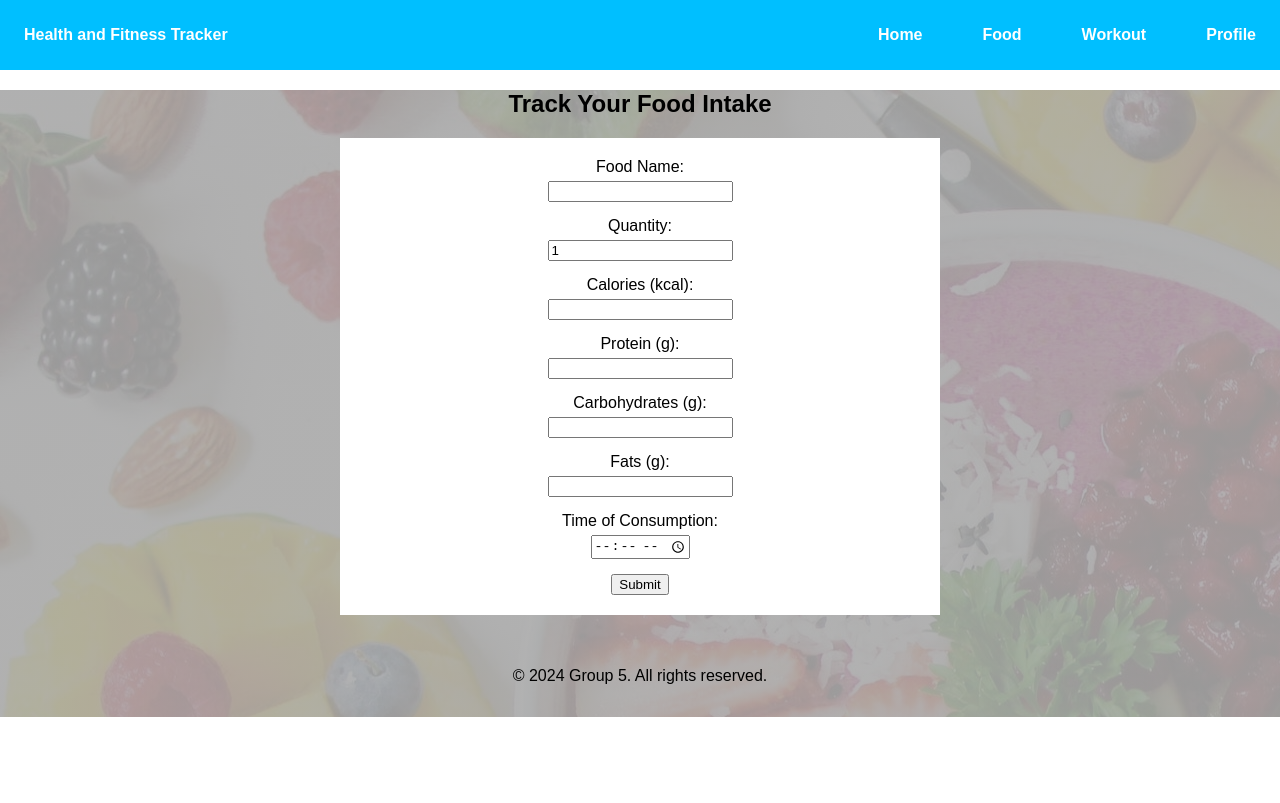
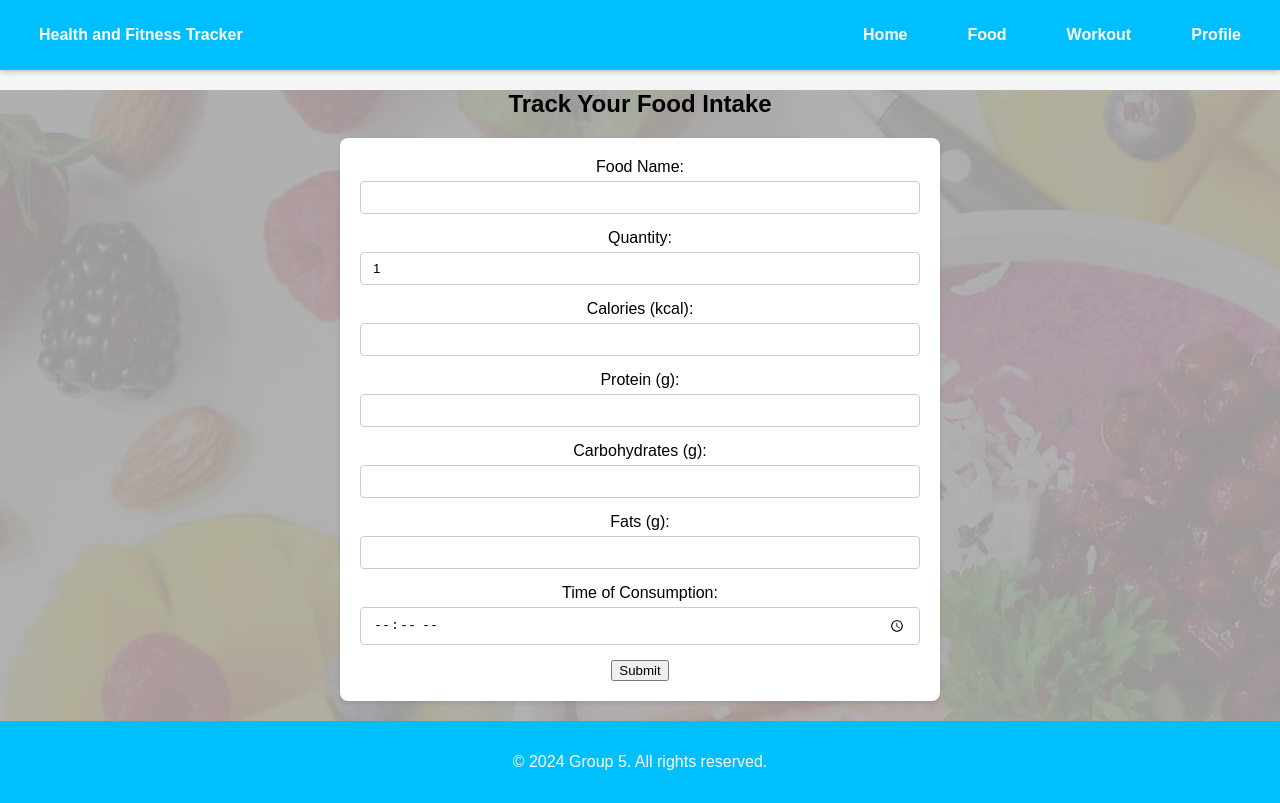
Before and after one commit to info340a-wi24/project-info-340-ab-group-5, a React (Create React App) app: page /food in a window 1280 px wide. Built offline with nearby package versions, Linux system fonts and the light colour scheme.

Commit message:
Update index.css

```diff
--- a/src/index.css
+++ b/src/index.css
@@ -8,6 +8,7 @@ body {
     padding: 0;
     display: flex;
     flex-direction: column;
+    background-color: #f5f5f5;
 }
 
 /* Navigation Bar CSS */
@@ -24,6 +25,7 @@ li {
     justify-content: space-between;
     align-items: center;
     padding: 0 24px;
+    box-shadow: 0 2px 5px rgba(0,0,0,0.2);
 }
 
 .nav-menu {
@@ -31,21 +33,24 @@ li {
     display: flex;
     justify-content: space-between;
     align-items: center;
-    gap: 60px;
+    gap: 30px;
 }
 
 .nav-branding {
-    font-size: 2rem;
+    font-size: 1.8rem;
 }
 
 .nav-link {
-    transition: 0.1s ease;
+    transition: color 0.3s ease;
     color: white;
     text-decoration: none;
+    padding: 10px 15px;
+    border-radius: 5px;
 }
 
-.nav-link:hover {
-    color: black;
+.nav-link:hover, .nav-link:focus {
+    color: #000;
+    background-color: #fff;
 }
 
 .hamburger {
@@ -58,12 +63,11 @@ li {
     width: 25px;
     height: 3px;
     margin: 5px auto;
-    -webkit-transition: all 0.3s ease-in-out;
     transition: all 0.3s ease-in-out;
-    background-color: white;
+    background-color: #fff;
 }
 
-@media (max-width:768px) {
+@media (max-width: 768px) {
     .hamburger {
         display: block;
     }
@@ -86,10 +90,11 @@ li {
         top: 70px;
         gap: 0;
         flex-direction: column;
-        background-color: rgb(46,46,46);
+        background-color: #2e2e2e;
         width: 100%;
         text-align: center;
-        transition: 0.3s;
+        transition: left 0.3s;
+        padding: 20px 0;
     }
 
     .nav-item {
@@ -102,6 +107,7 @@ li {
 }
 
 /* Food and Workout Page CSS */
+
 section {
     text-align: center;
 }
@@ -109,13 +115,17 @@ section {
 header, footer {
     text-align: center;
     padding: 1rem;
+    background-color: #00bfff;
+    color: white;
 }
 
-#food-input-form {
+#food-input-form, #workout-input-form {
     max-width: 600px;
     margin: 20px auto;
     padding: 20px;
-    background-color: white;
+    background-color: #ffffff;
+    border-radius: 8px;
+    box-shadow: 0 2px 4px rgba(0,0,0,0.1);
 }
 
 .form-group {
@@ -127,57 +137,59 @@ header, footer {
     margin-bottom: 5px;
 }
 
-#workout-input-form {
-    max-width: 600px;
-    margin: 20px auto;
-    padding: 20px;
-    background-color: white;
+.form-group input, .form-group button {
+    width: 100%;
+    padding: 8px 12px;
+    border-radius: 4px;
+    border: 1px solid #ccc;
+    transition: border-color 0.3s ease;
+}
+
+.form-group input:focus {
+    outline: none;
+    border-color: #00bfff;
 }
 
 /* Profile Page CSS */
-.home-container {
-    max-width: 20rem;
-    margin: 0 auto;
+
+.profile-container, .home-container {
+    max-width: 600px;
+    margin: 20px auto;
     background-color: white;
+    padding: 20px;
+    border-radius: 8px;
+    box-shadow: 0 2px 4px rgba(0,0,0,0.1);
     text-align: center;
 }
 
-.profile-container {
-    max-width: 20rem;
+.profile-container img {
+    padding-top: 10px;
     margin: 0 auto;
-    background-color: white;
-    text-align: center;
-
+    width: 10rem;
+    height: 10rem;
+    border-radius: 50%;
 }
 
-.profile-container img {
-    display: block;
-    padding-top: 10px;
-    margin-left: auto;
-    margin-right: auto;
-    width: 10rem;
-    height: 10rem;
-}
-
-.profile-container ul {
+.profile-container ul, .home-container ul {
     list-style-type: none;
-    margin: 0;
     padding: 0;
 }
 
-.profile-container ul li {
-    margin: 0;
-    padding: 0;
-    font-size: 1em;
+.profile-container ul li, .home-container ul li {
+    padding: 10px 0;
+    border-bottom: 1px solid #eee;
+}
+
+.profile-container ul li:last-child, .home-container ul li:last-child {
+    border-bottom: none;
 }
 
 /* Home Page CSS */
 
 .homefeed {
-    background: white;
-    border: 1px solid black;
-    position: relative;
+    background: #ffffff;
     border-radius: 8px;
     margin: 24px;
-    padding: 16px 24px 32px;
+    padding: 16px 24px;
+    box-shadow: 0 2px 4px rgba(0,0,0,0.1);
 }
```
